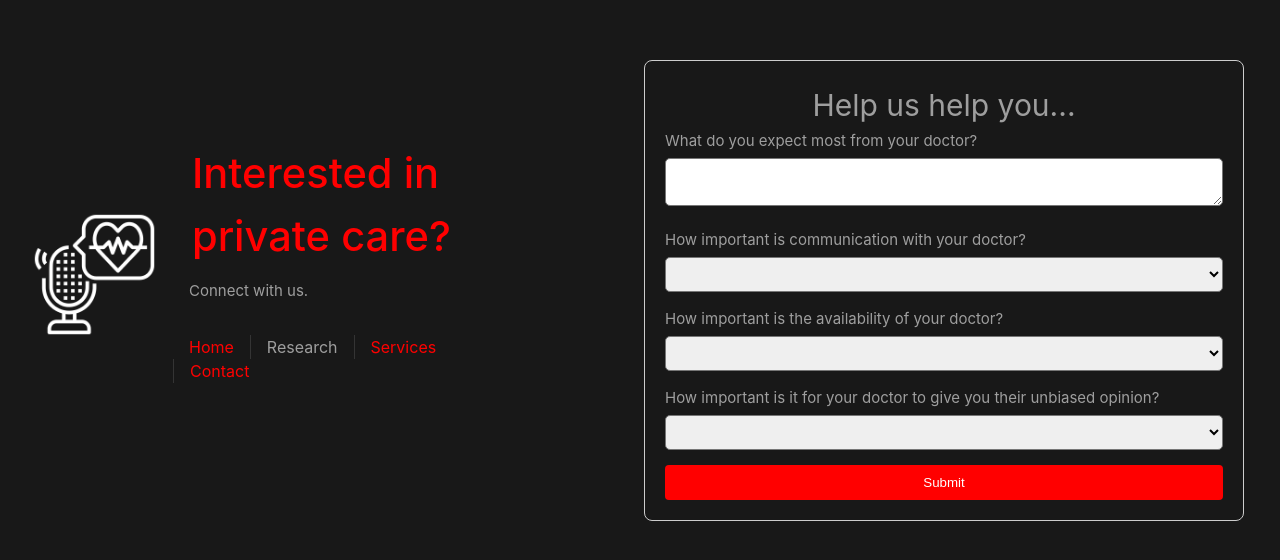
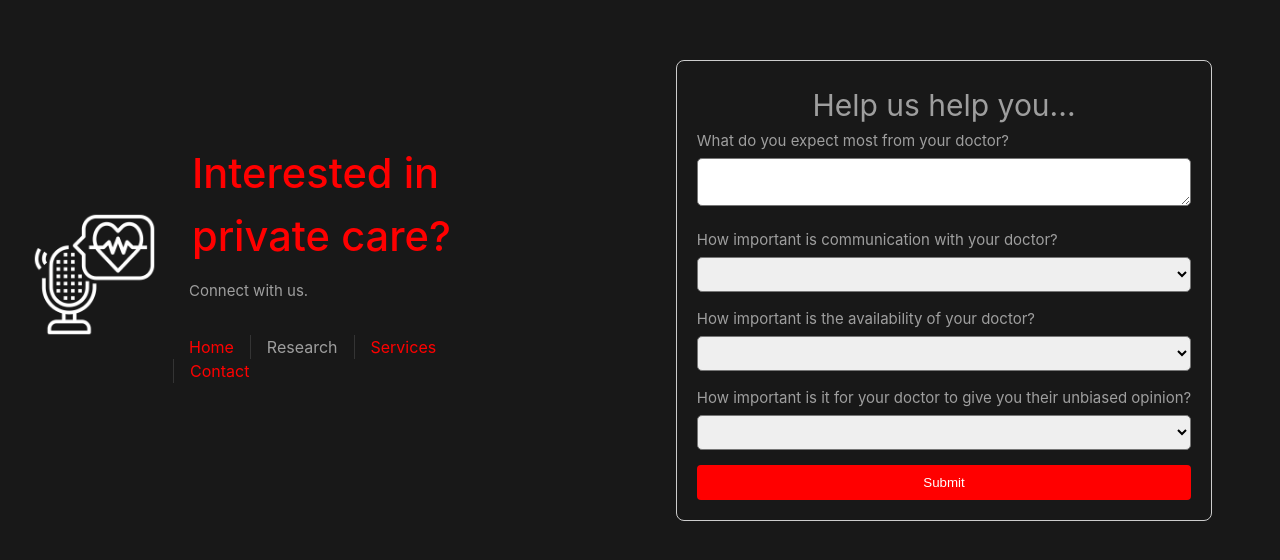
Before and after one commit to dasrecord/privatecareportal, a Vue app: page /research in a window 1280 px wide. Shown: the part 110-670 px from the top of the page. Built offline with nearby package versions, Linux system fonts and the light colour scheme.

Commit message:
move RouterView to body

```diff
--- a/src/App.vue
+++ b/src/App.vue
@@ -25,10 +25,8 @@ import HelloWorld from "./components/HelloWorld.vue";
       </nav>
     </div>
   </header>
-
-  <footer>
-    <RouterView />
-  </footer>
+  <RouterView />
+  <footer></footer>
 </template>
 
 <style scoped>
```
